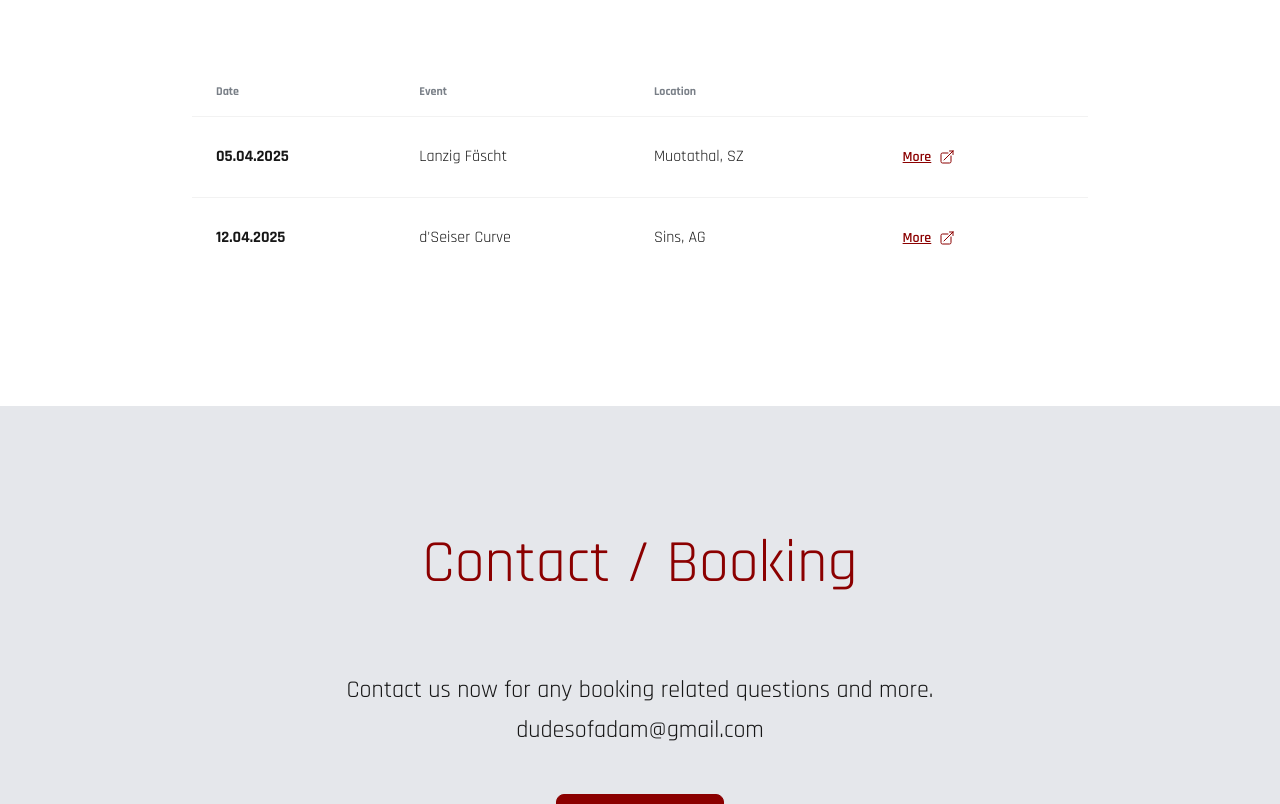
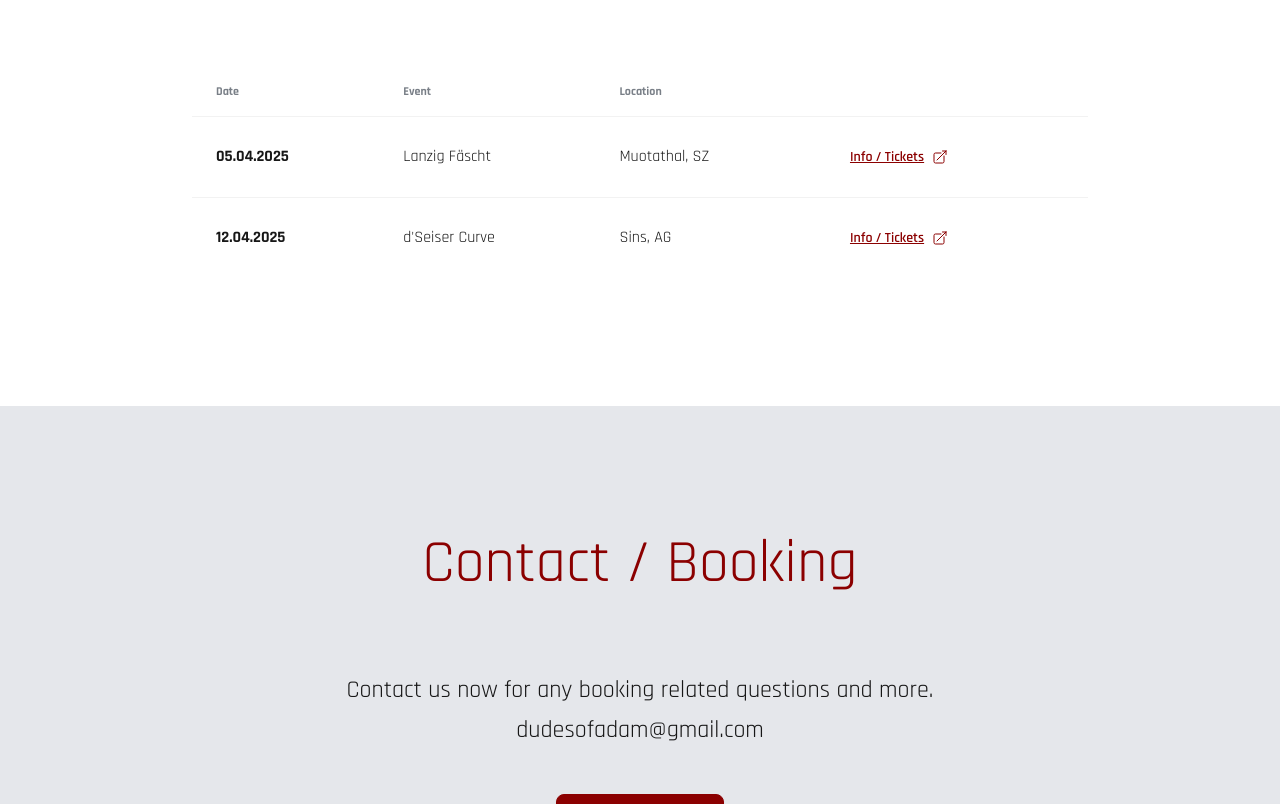
Before and after one commit to codewurstler/adam-next, a Next.js app: page / in a window 1280 px wide. Shown: the part 1000-1804 px from the top of the page. Built offline with nearby package versions, Linux system fonts and the light colour scheme.

Commit message:
optimized usability and seo for lighthouse

```diff
--- a/app/components/Hero.tsx
+++ b/app/components/Hero.tsx
@@ -28,7 +28,7 @@ export default function Hero() {
                 <div className="hero-content h-full relative">
                     <div className="max-w-xl text-center">
                         <Image src="/adam_white.svg" width="500" height="200" alt="logo" />
-                        <button onClick={() => scrollToElement("content")} className="btn btn-primary btn-outline btn-square absolute bottom-10"><ChevronDoubleDownIcon className="h-6 w-6"></ChevronDoubleDownIcon></button>
+                        <button onClick={() => scrollToElement("content")} className="btn btn-primary btn-outline btn-square absolute bottom-10" aria-label="Scroll down to content"><ChevronDoubleDownIcon className="h-6 w-6"></ChevronDoubleDownIcon></button>
                     </div>
                 </div>
             </div>
--- a/app/layout.tsx
+++ b/app/layout.tsx
@@ -59,7 +59,7 @@ export default function RootLayout({
                 </p>
             </aside>
             <nav>
-                <h6 className="footer-title">Legal</h6>
+                <p className="footer-title">Legal</p>
                 <Link className="link link-hover" href="/imprint">Imprint</Link>
             </nav>
         </footer>
--- a/app/page.tsx
+++ b/app/page.tsx
@@ -31,7 +31,7 @@ export default function Home() {
                                     <td>Muotathal, SZ</td>
                                     <td><a className="btn btn-link"
                                            href="https://sonsofsobchak.jimdofree.com/gig-lanzigf%C3%A4scht/"
-                                           target="_blank" rel="noopener noreferrer">More <ArrowTopRightOnSquareIcon
+                                           target="_blank" rel="noopener noreferrer">Info / Tickets <ArrowTopRightOnSquareIcon
                                         className="h-4 w-4"/> </a></td>
                                 </tr>
                                 <tr>
@@ -40,7 +40,7 @@ export default function Home() {
                                     <td>Sins, AG</td>
                                     <td><a className="btn btn-link"
                                            href="https://seiserkurve.ch/programm/adam-und-voltage-arc.html"
-                                           target="_blank" rel="noopener noreferrer">More <ArrowTopRightOnSquareIcon
+                                           target="_blank" rel="noopener noreferrer">Info / Tickets <ArrowTopRightOnSquareIcon
                                         className="h-4 w-4"/> </a></td>
                                 </tr>
                                 </tbody>
```
